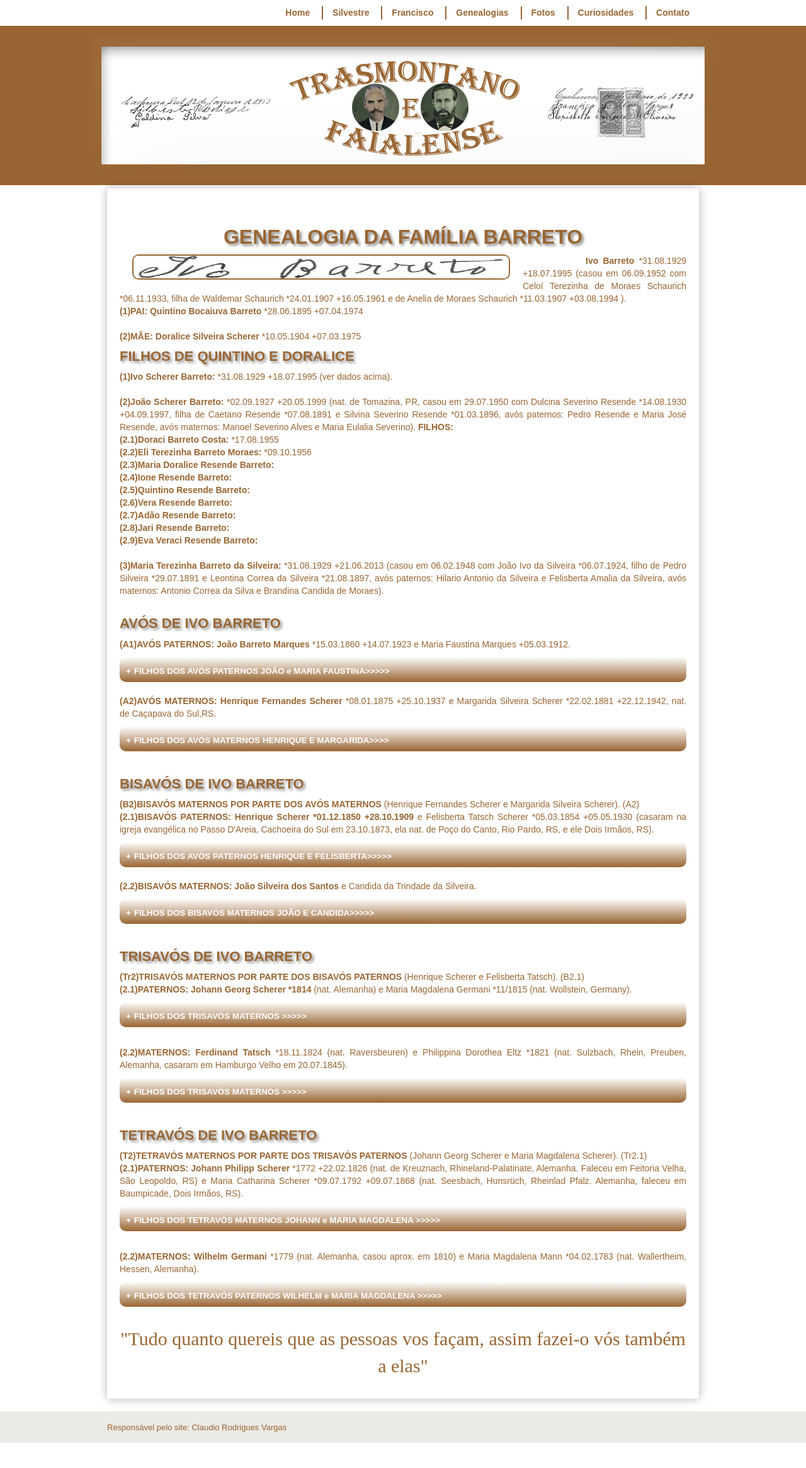
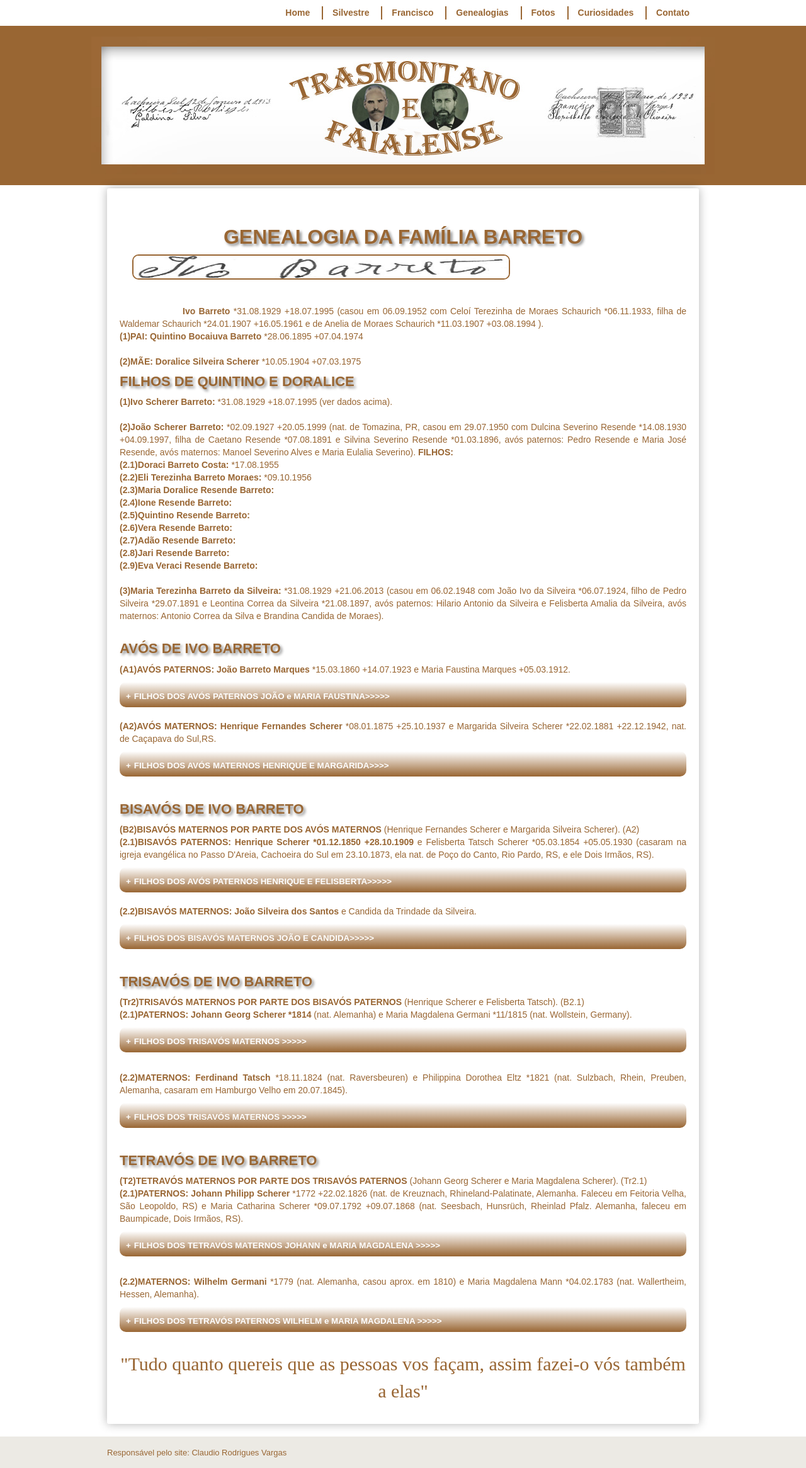
Before and after one commit to claudiovargas1955/claudiovargas1955.github.io, a Jekyll site: the page built from _pages/familia-barreto.html, in a window 1280 px wide. Shown: the whole page at 63% size. Built offline with Jekyll 4.4.1, drawn with Linux system fonts in a browser that asks for light colours; some web fonts are replaced; before the commit the page ends 2291 px from its top, so only the background shows below that.

Commit message:
Update familia-barreto.html

```diff
--- a/_pages/familia-barreto.html
+++ b/_pages/familia-barreto.html
@@ -95,7 +95,7 @@
 </style>
 
 <h1>GENEALOGIA DA FAMÍLIA BARRETO</h1>
-<img class="esq1" style="float:left"; src="/images/IVO.jpg" width="600px" height="40px" class="img-responsive"  title="Assinatura Ivo Barreto";/>
+<img class="esq1" style="float:left"; src="/images/IVO.jpg" width="600px" height="40px" class="img-responsive"  title="Assinatura Ivo Barreto";/><br><br><br><br>
 <b><p style="text-indent:100px";/>Ivo Barreto </b>*31.08.1929 +18.07.1995 (casou em 06.09.1952 com Celoí Terezinha de Moraes Schaurich
 *06.11.1933, filha de Waldemar Schaurich *24.01.1907 +16.05.1961 e de Anelia de Moraes Schaurich *11.03.1907 +03.08.1994 ). <br>
 
```
